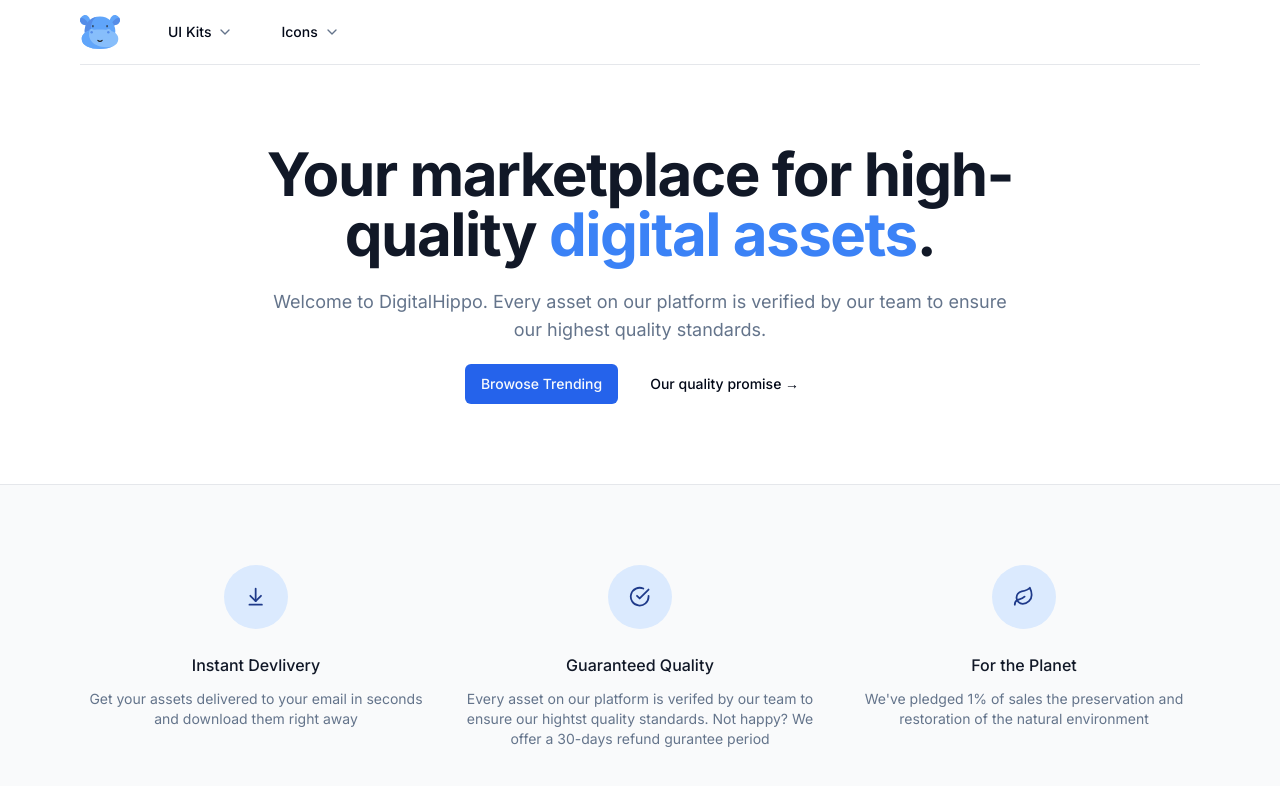
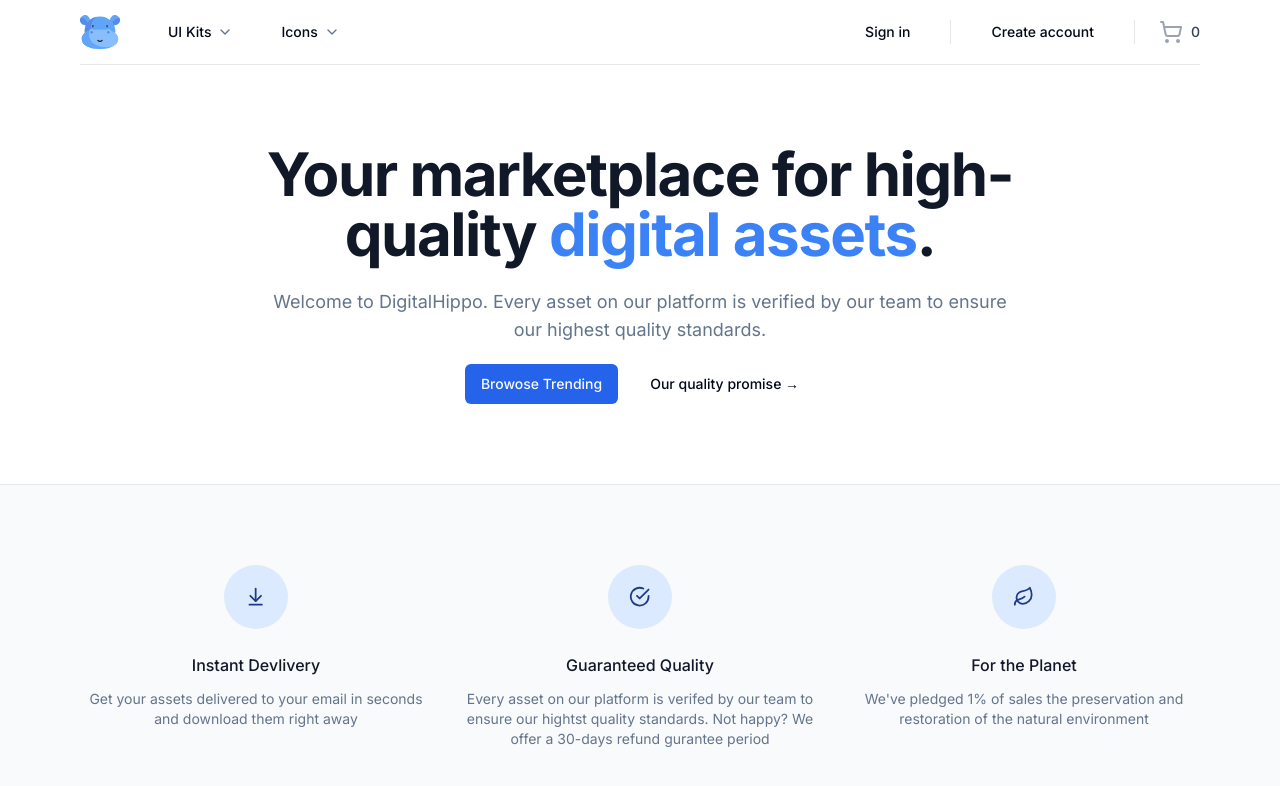
Before and after one commit to MerakiShubh/Ecommerce, a Next.js app: page / in a window 1280 px wide. Shown: the top 786 px of the page. Built offline with nearby package versions, Linux system fonts and the light colour scheme.

Commit message:
complete navbar

```diff
--- a/package.json
+++ b/package.json
@@ -9,6 +9,8 @@
     "lint": "next lint"
   },
   "dependencies": {
+    "@radix-ui/react-dialog": "^1.0.5",
+    "@radix-ui/react-separator": "^1.0.3",
     "@radix-ui/react-slot": "^1.0.2",
     "class-variance-authority": "^0.7.0",
     "clsx": "^2.1.1",
--- a/src/components/Navbar.tsx
+++ b/src/components/Navbar.tsx
@@ -2,8 +2,11 @@
 import MaxWidthWrapper from "./MaxWidthWrapper";
 import { Icons } from "./Icons";
 import NavItems from "./NavItems";
+import { buttonVariants } from "./ui/button";
+import { Cart } from "./Cart";
 
 const Navbar = () => {
+  const user = null;
   return (
     <div className="bg-white sticky z-50 top-0 inset-x-0 h-16">
       <header className="relative bg-white">
@@ -19,6 +22,45 @@
               <div className="hidden z-50 lg:ml-8 lg:block lg:self-stretch">
                 <NavItems />
               </div>
+              <div className="ml-auto flex items-center">
+                <div className="hidden lg:flex lg:flex-1 lg:items-center lg:justify-end space-x-6">
+                  {user ? null : (
+                    <Link
+                      href="/sign-in"
+                      className={buttonVariants({ variant: "ghost" })}
+                    >
+                      Sign in
+                    </Link>
+                  )}
+                  {user ? null : (
+                    <span className="h-6 w-px bg-gray-200" aria-hidden="true" />
+                  )}
+                  {user ? (
+                    <p></p>
+                  ) : (
+                    <Link
+                      href="/sign-up"
+                      className={buttonVariants({ variant: "ghost" })}
+                    >
+                      Create account
+                    </Link>
+                  )}
+                  {user ? (
+                    <span className="h-6 w-px bg-gray-200" aria-hidden="true" />
+                  ) : null}
+                  {user ? null : (
+                    <div className="flex lg:ml-6 ">
+                      <span
+                        className="h-6 w-px bg-gray-200"
+                        aria-hidden="true"
+                      />
+                    </div>
+                  )}
+                  <div className="ml-4 flow-root lg:ml-6">
+                    <Cart />
+                  </div>
+                </div>
+              </div>
             </div>
           </div>
         </MaxWidthWrapper>
--- a/src/lib/utils.ts
+++ b/src/lib/utils.ts
@@ -1,6 +1,23 @@
-import { type ClassValue, clsx } from "clsx"
-import { twMerge } from "tailwind-merge"
+import { type ClassValue, clsx } from "clsx";
+import { twMerge } from "tailwind-merge";
 
 export function cn(...inputs: ClassValue[]) {
-  return twMerge(clsx(inputs))
+  return twMerge(clsx(inputs));
 }
+
+export function formatPrice(
+  price: number | string,
+  options: {
+    currency?: "USD" | "EUR" | "GBP" | "BDT";
+    notation?: Intl.NumberFormatOptions["notation"];
+  } = {}
+) {
+  const { currency = "USD", notation = "compact" } = options;
+  const numericPrice = typeof price === "string" ? parseFloat(price) : price;
+  return new Intl.NumberFormat("en-US", {
+    style: "currency",
+    currency,
+    notation,
+    maximumFractionDigits: 2,
+  }).format(numericPrice);
+}
```
Also changed, not shown: public/hippo_emtpy_card.png (deleted), 1 other file (tests, documents, lock files or other folders).
